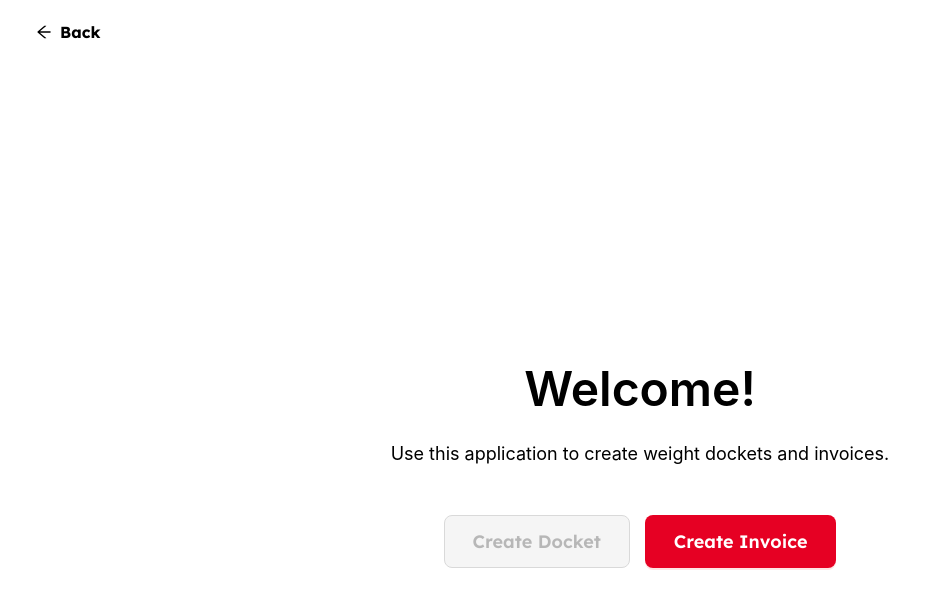
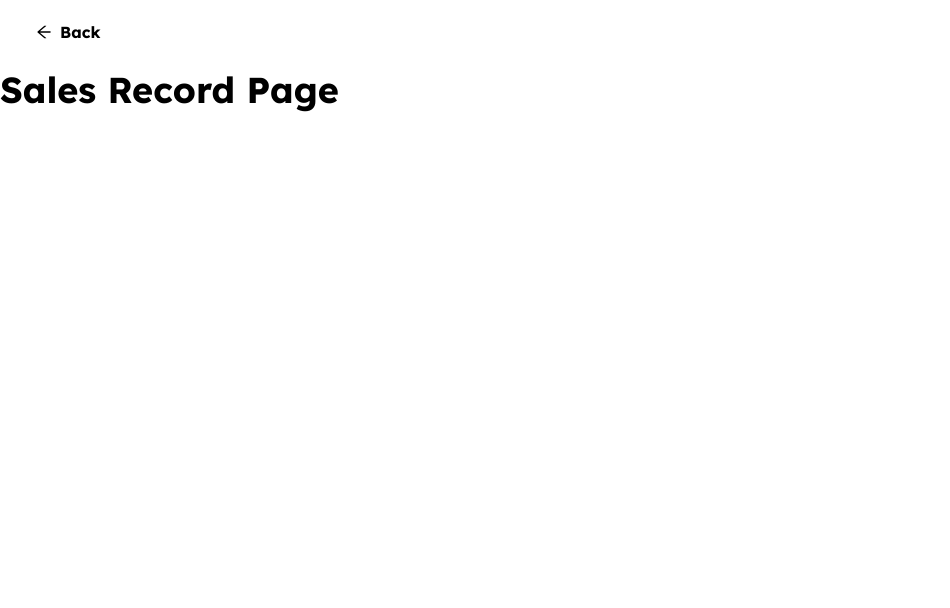
Before and after one commit to JuhilKBhatt/Weight-Docket-Maker, a React (Vite) app in the folder frontend/: page /sales-invoices in a window 1280 px wide. Shown: the top 608 px of the page, without its empty margins (0-950 px from the left). Built offline with nearby package versions, Linux system fonts and the light colour scheme; a web font is replaced by a local one.

Commit message:
View Sales Record Route Added

```diff
--- a/frontend/src/App.jsx
+++ b/frontend/src/App.jsx
@@ -11,6 +11,7 @@ import InvoiceHome from './pages/InvoiceHome.jsx'
 import NewInvoice from './pages/invoice/InvoiceForm.jsx'
 import EditInvoice from './pages/invoice/EditInvoiceForm.jsx'
 import ViewInvoice from './pages/InvoiceList.jsx'
+import SalesRecord from './pages/invoice/SalesRecord.jsx'
 
 const { Header, Content } = Layout
 
@@ -29,6 +30,7 @@ export default function App() {
           <Route path="/new-invoice" element={<NewInvoice mode="new"/>} />
           <Route path="/edit-invoice/:id" element={<EditInvoice />} />
           <Route path="/view-invoice" element={<ViewInvoice />} />
+          <Route path="/sales-invoices" element={<SalesRecord />} />
         </Routes>
       </Content>
     </Layout>
--- a/frontend/src/pages/InvoiceHome.jsx
+++ b/frontend/src/pages/InvoiceHome.jsx
@@ -19,6 +19,9 @@ export default function InvoiceMaker() {
         <Link to="/view-invoice">
           <Button type="primary">View Saved Invoice</Button>
         </Link>
+        <Link to='/sales-invoices'>
+          <Button type="primary">View Sales Record</Button>
+        </Link>
       </div>
     </div>
   )
--- /dev/null
+++ b/frontend/src/pages/invoice/SalesRecord.jsx
@@ -0,0 +1,12 @@
+// ./frontend/src/pages/invoice/SalesRecord.jsx
+
+import React from 'react';
+
+export default function SalesRecord() {
+  return (
+    <div>
+      <h1>Sales Record Page</h1>
+      {/* Sales record content goes here */}
+    </div>
+  );
+}
--- a/frontend/src/scripts/utilities/routeBackMap.js
+++ b/frontend/src/scripts/utilities/routeBackMap.js
@@ -6,6 +6,7 @@ export const routeBackMap = {
   '/view-invoice': '/InvoiceHome',
   '/InvoiceHome': '/',
   '/settings': '/InvoiceHome',
+  '/sales-invoices': '/InvoiceHome',
 };
 
 export const getBackRoute = (currentRoute) => {
```
